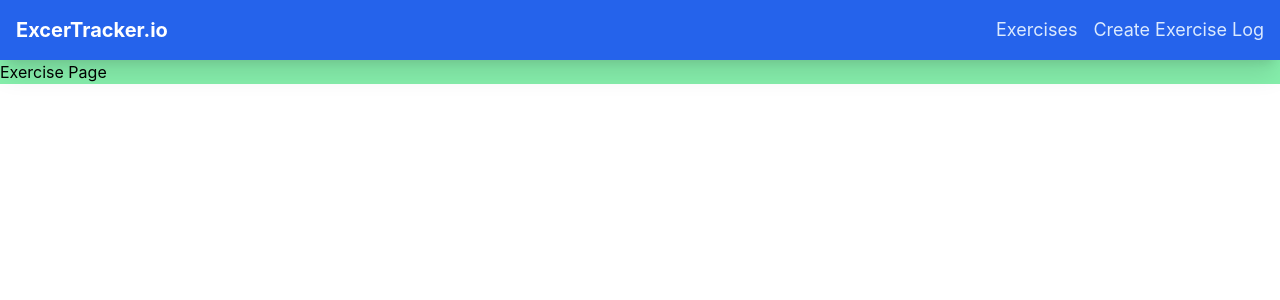
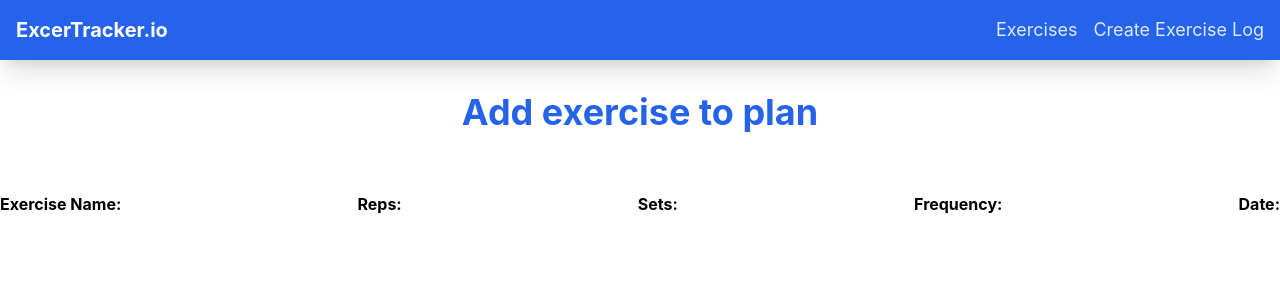
Before and after one commit to C-Brooker/Exercise-Trackr, a React (Create React App) app: page / in a window 1280 px wide. Shown: the top 300 px of the page. Built offline with nearby package versions, Linux system fonts and the light colour scheme.

Commit message:
feat: exercise list page

```diff
--- a/src/App.jsx
+++ b/src/App.jsx
@@ -5,7 +5,6 @@ import Navbar from "./components/Navbar.jsx";
 import EditExercisePage from "./components/pages/EditExercisePage.jsx";
 import ExercisePage from "./components/pages/ExercisePage.jsx";
 import CreateExercisePage from "./components/pages/CreateExercisePage.jsx";
-import CreateUserPage from "./components/pages/CreateUserPage.jsx";
 
 function App() {
   return (
--- a/src/components/ExerciseList.jsx
+++ b/src/components/ExerciseList.jsx
@@ -5,17 +5,26 @@ const ExerciseList = () => {
   const [exercises, setExercise] = useState([]);
 
   return (
-    <ul>
-      {exercises.map((exercise) => {
-        return (
-          <Exercise
-            exercise={exercise}
-            deleteExercise={() => alert("delete exercise")}
-            key={"hi"}
-          />
-        );
-      })}
-    </ul>
+    <div className="w-full">
+      <div className="w full flex justify-between font-bold">
+        <div>
+          <h2>Exercise Name:</h2>
+        </div>
+        <div>
+          <h2>Reps:</h2>
+        </div>
+        <div>
+          <h2>Sets:</h2>
+        </div>
+        <div>
+          <h2>Frequency:</h2>
+        </div>
+        <div>
+          <h2>Date:</h2>
+        </div>
+      </div>
+      <div className="ff"></div>
+    </div>
   );
 };
 
--- a/src/components/ExerciseTable.jsx
+++ /dev/null
@@ -1,21 +0,0 @@
-const ExerciseTable = () => {
-  return (
-    <div>
-      <h3>Logged Exercise</h3>
-      <table className="table">
-        <thead className="thead-light">
-          <tr>
-            <th>Username</th>
-            <th>Description</th>
-            <th>Duration</th>
-            <th>Date</th>
-            <th>Actions</th>
-          </tr>
-        </thead>
-        <tbody>{this.exerciseList()}</tbody>
-      </table>
-    </div>
-  );
-};
-
-export default ExerciseTable;
--- a/src/components/pages/ExercisePage.jsx
+++ b/src/components/pages/ExercisePage.jsx
@@ -1,10 +1,17 @@
-import Navbar from "../Navbar";
+import Exercise from "../Exercise";
+import ExerciseList from "../ExerciseList";
 
 const ExercisePage = () => {
   return (
-    <div className="w-full bg-green-300">
-      Exercise Page
-
+    <div className="w-full">
+      <div className="w-full min-w-full text-center">
+        <h1 className="font-bold text-4xl my-8 text-wrap text-blue-600">
+          Add exercise to plan
+        </h1>
+      </div>
+      <div className="py-5 my-10 w-full h-full flex items-center justify-center">
+        <ExerciseList />
+      </div>
     </div>
   );
 };
```
